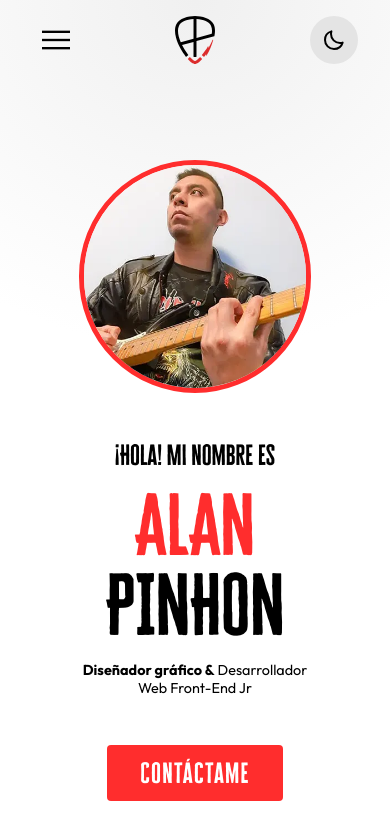
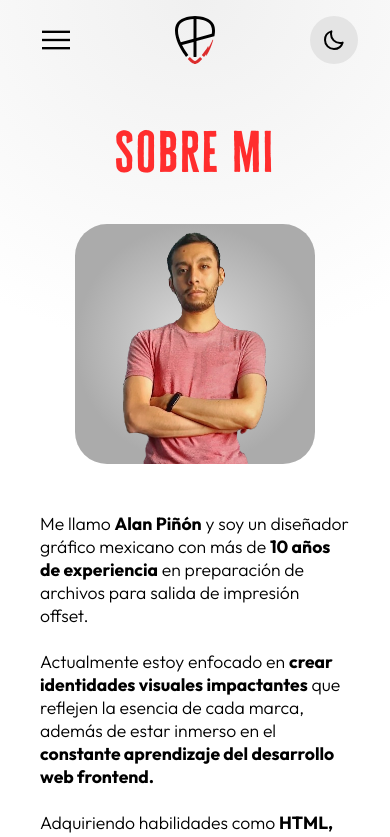
Before and after one commit to AlanPinhon/ap-portfolio, a React (Vite) app: page / in a window 390 px wide. Shown: the top 837 px of the page. Built offline with nearby package versions, Linux system fonts and the light colour scheme.

Commit message:
chore: The header section and the button to return to the top of the page are removed.

```diff
--- a/src/App.tsx
+++ b/src/App.tsx
@@ -2,18 +2,14 @@ import { AboutMe } from "./components/AboutMe/AboutMe"
 import { Contact} from "./components/Contact/Contact"
 import { Experience } from "./components/Experience/Experience"
 import { Footer } from "./components/Footer/Footer"
-import { Header } from "./components/Header/Header"
 import { Navbar } from "./components/Navbar/Navbar"
 import { Projects } from "./components/Projects/Projects"
 import { ThemeProvider } from "./context/ThemeProvider"
-import { ArrowButton } from './components/ArrowButton/ArrowButton';
 
 export const App = () => (
   <ThemeProvider>
     <div id="home" className="back-gradient"></div>
-    <ArrowButton/>
     <Navbar/>
-    <Header/>
     <AboutMe/>
     <Experience/>
     <Projects/>
--- a/src/components/AboutMe/AboutMe.tsx
+++ b/src/components/AboutMe/AboutMe.tsx
@@ -14,7 +14,7 @@ export const AboutMe = () => (
       </div>
       <div className="about-me-text-container">
         <p className="about-me-text">
-          Soy diseñador gráfico con más de <strong>10 años de experiencia</strong> en
+          Me llamo <strong>Alan Piñón</strong> y soy un diseñador gráfico mexicano con más de <strong>10 años de experiencia</strong> en
           preparación de archivos para salida de impresión offset.
           <br />
           <br />
--- a/src/components/AboutMe/AboutMeStyles.css
+++ b/src/components/AboutMe/AboutMeStyles.css
@@ -84,7 +84,7 @@
 @media screen and (max-width: 690px) {
 
   .about-me-container {
-    padding: 5rem 2rem;
+    padding: 10rem 2rem 3rem 2rem;
   }
 
 }
@@ -104,7 +104,7 @@
   }
 
   .about-me-container {
-    padding: 4rem 2.5rem;
+    padding: 8rem 2.5rem 4rem 2.5rem;
   }
 
 }
```
